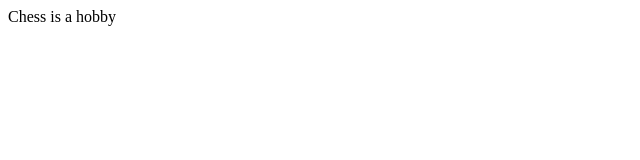
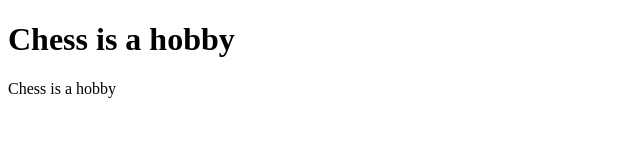
Before and after one commit to wbuddi/Prototype, a plain HTML site: page index.html in a window 1280 px wide. Shown: the whole page, without its empty margins (0-640 px from the left). Drawn offline with Linux system fonts and the light colour scheme.

Commit message:
Update index.html

```diff
--- a/index.html
+++ b/index.html
@@ -9,7 +9,7 @@
 </head>
 
 <body>
-    Chess is a hobby
+    <h1>Chess is a hobby</h1>Chess is a hobby
 </body>
 
 </html>
```
